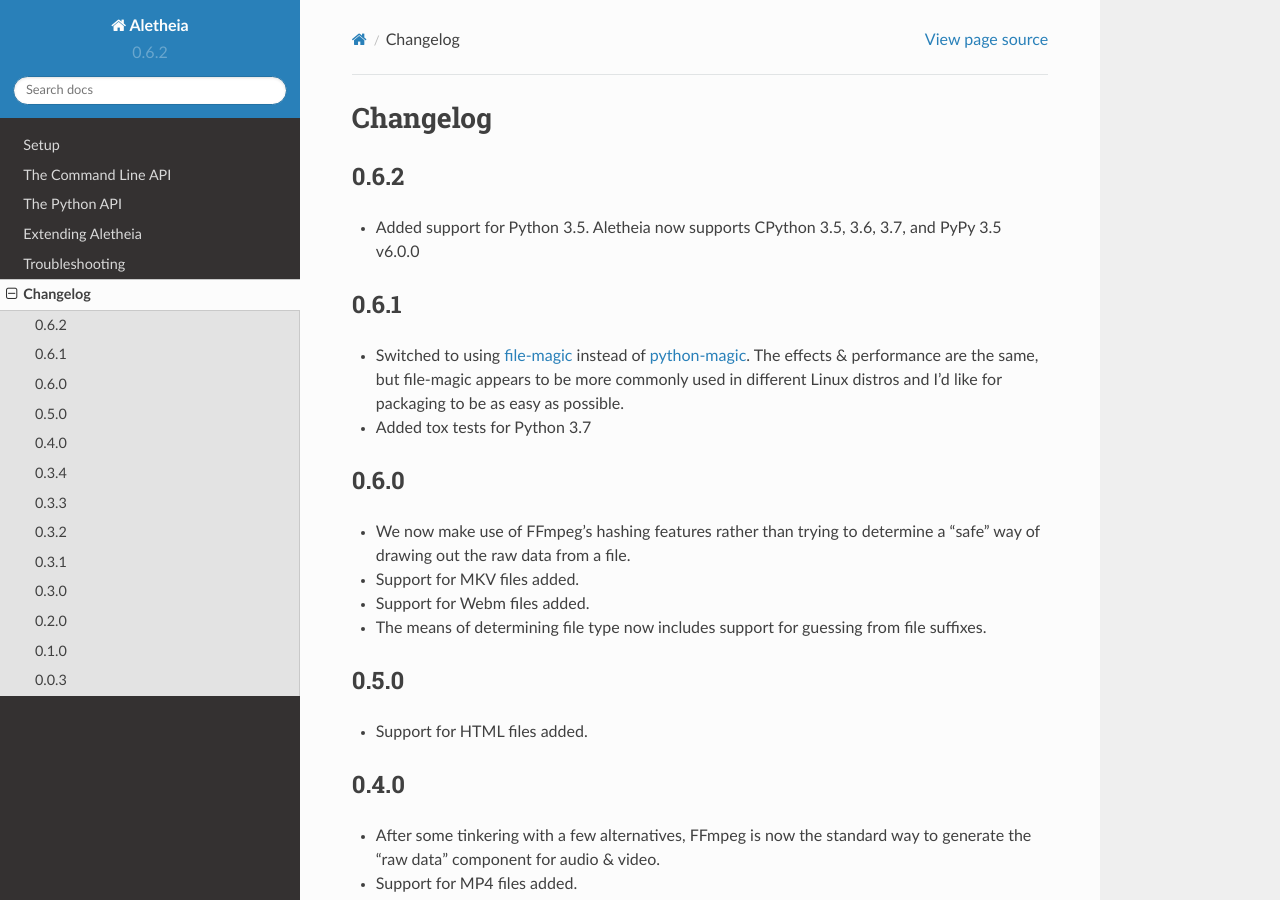
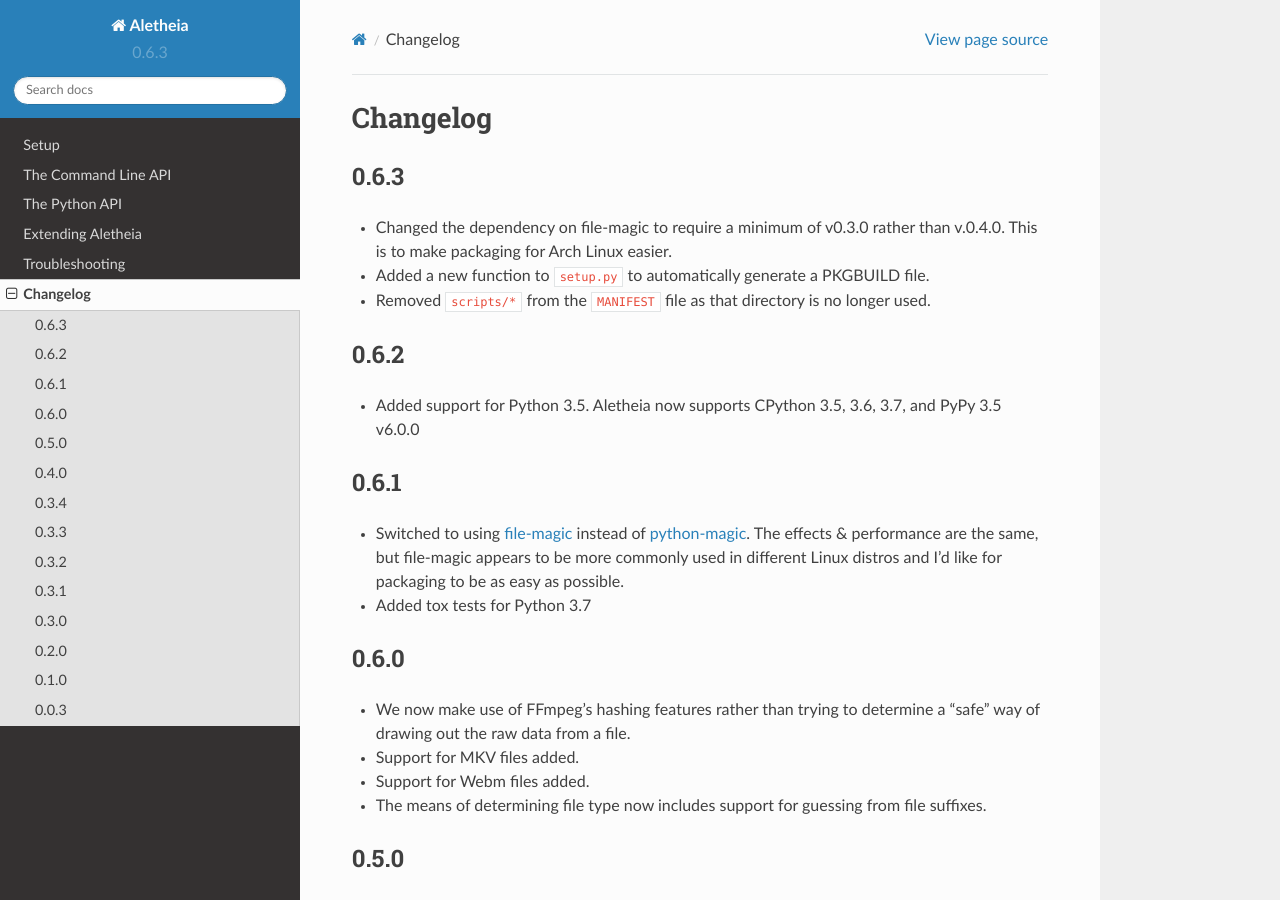
Before and after one commit to danielquinn/pyletheia, a Sphinx documentation site: the page built from docs/changelog.rst, in a window 1280 px wide and 900 px high. Built offline with Sphinx 7.4.7 and the Read the Docs theme 2.0.0, drawn with Linux system fonts in a browser that asks for light colours.

Commit message:
Version bump for 0.6.3

```diff
--- a/aletheia/__init__.py
+++ b/aletheia/__init__.py
@@ -1 +1 @@
-__version__ = VERSION = (0, 6, 2)
+__version__ = VERSION = (0, 6, 3)
--- a/docs/changelog.rst
+++ b/docs/changelog.rst
@@ -2,6 +2,15 @@
 
 Changelog
 #########
+
+0.6.3
+=====
+* Changed the dependency on file-magic to require a minimum of v0.3.0 rather
+  than v.0.4.0.  This is to make packaging for Arch Linux easier.
+* Added a new function to ``setup.py`` to automatically generate a PKGBUILD
+  file.
+* Removed ``scripts/*`` from the ``MANIFEST`` file as that directory is no
+  longer used.
 
 0.6.2
 =====
```
